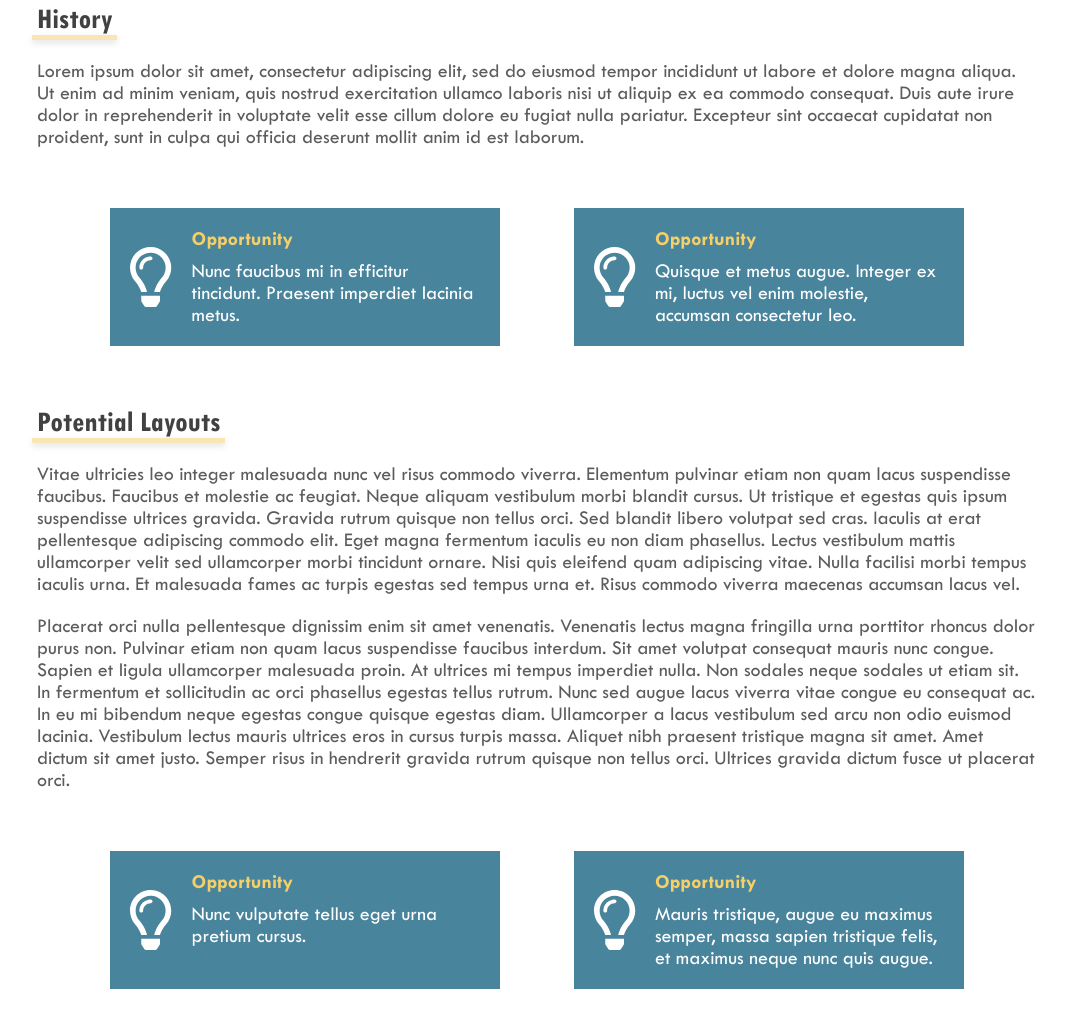
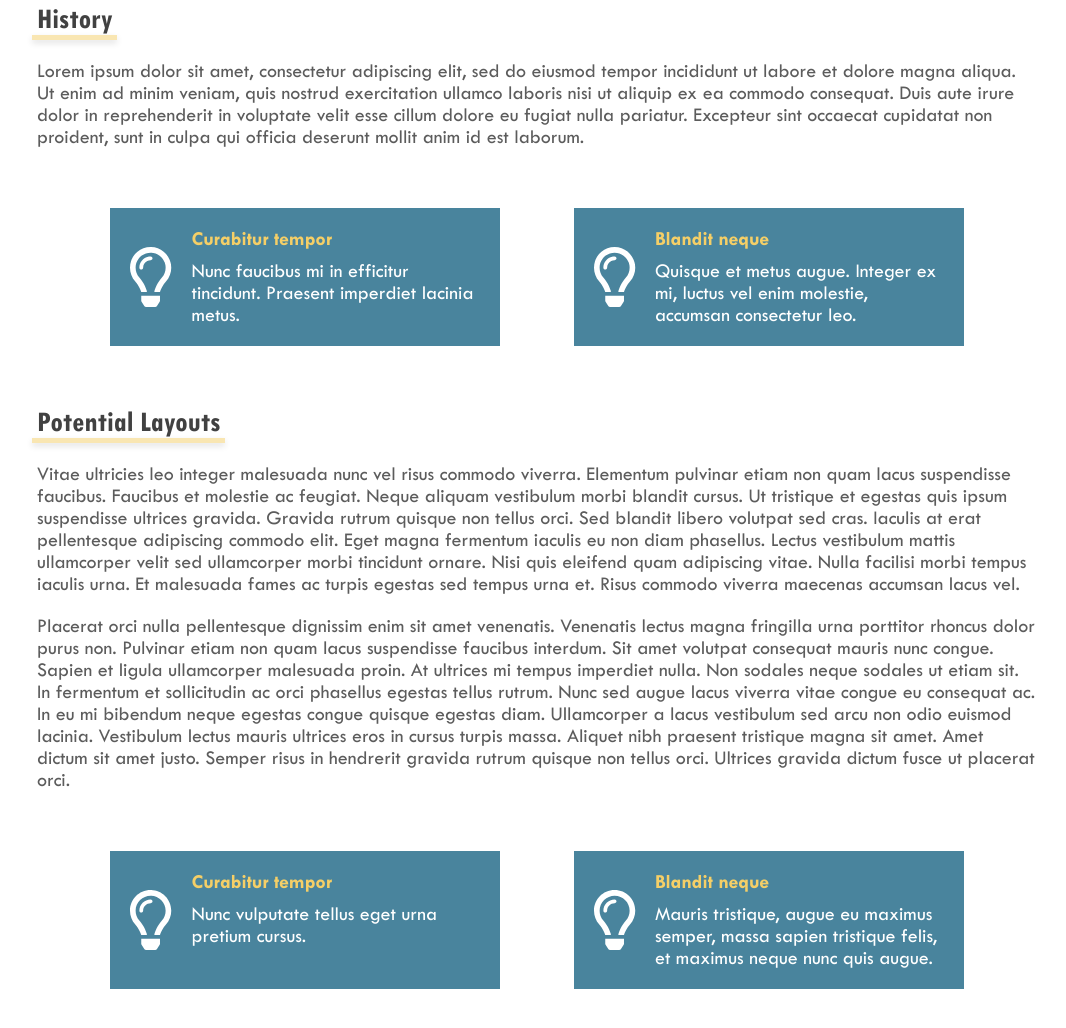
Before and after one commit to MAPC/living-little-staging, a Gatsby site: page / in a window 1280 px wide. Shown: the part 755-1783 px from the top of the page, without its empty margins (103-1169 px from the left). Built offline with nearby package versions, Linux system fonts and the light colour scheme; Gatsby itself is replaced by a stand-in of ours.

Commit message:
Render different titles for each opportunity card

```diff
--- a/src/components/typologySelect/history.jsx
+++ b/src/components/typologySelect/history.jsx
@@ -9,8 +9,14 @@
     <SubtopicHeader title="History" highlightWidth={85} />
     <p>Lorem ipsum dolor sit amet, consectetur adipiscing elit, sed do eiusmod tempor incididunt ut labore et dolore magna aliqua. Ut enim ad minim veniam, quis nostrud exercitation ullamco laboris nisi ut aliquip ex ea commodo consequat. Duis aute irure dolor in reprehenderit in voluptate velit esse cillum dolore eu fugiat nulla pariatur. Excepteur sint occaecat cupidatat non proident, sunt in culpa qui officia deserunt mollit anim id est laborum.</p>
     <div className="opportunity__wrapper">
-      <OpportunityButton description={opportunties[typology].history.one} />
-      <OpportunityButton description={opportunties[typology].history.two} />
+      <OpportunityButton
+        title={opportunties[typology].history.titleOne}
+        description={opportunties[typology].history.textOne}
+      />
+      <OpportunityButton
+        title={opportunties[typology].history.titleTwo}
+        description={opportunties[typology].history.textTwo}
+      />
     </div>
   </article>
 );
--- a/src/components/typologySelect/opportunityButton.jsx
+++ b/src/components/typologySelect/opportunityButton.jsx
@@ -3,17 +3,18 @@
 import { FontAwesomeIcon } from '@fortawesome/react-fontawesome';
 import { faLightbulb } from '@fortawesome/free-regular-svg-icons';
 
-const OpportunityButton = ({ description }) => (
+const OpportunityButton = ({ title, description }) => (
   <aside className="opportunity">
     <FontAwesomeIcon icon={faLightbulb} className="opportunity__icon" />
     <div>
-      <h4 className="h4 opportunity__title">Opportunity</h4>
+      <h4 className="h4 opportunity__title">{title}</h4>
       {description}
     </div>
   </aside>
 );
 
 OpportunityButton.propTypes = {
+  title: PropTypes.string.isRequired,
   description: PropTypes.string.isRequired,
 };
 
--- a/src/components/typologySelect/potentialLayouts.jsx
+++ b/src/components/typologySelect/potentialLayouts.jsx
@@ -10,8 +10,14 @@
     <p>Vitae ultricies leo integer malesuada nunc vel risus commodo viverra. Elementum pulvinar etiam non quam lacus suspendisse faucibus. Faucibus et molestie ac feugiat. Neque aliquam vestibulum morbi blandit cursus. Ut tristique et egestas quis ipsum suspendisse ultrices gravida. Gravida rutrum quisque non tellus orci. Sed blandit libero volutpat sed cras. Iaculis at erat pellentesque adipiscing commodo elit. Eget magna fermentum iaculis eu non diam phasellus. Lectus vestibulum mattis ullamcorper velit sed ullamcorper morbi tincidunt ornare. Nisi quis eleifend quam adipiscing vitae. Nulla facilisi morbi tempus iaculis urna. Et malesuada fames ac turpis egestas sed tempus urna et. Risus commodo viverra maecenas accumsan lacus vel.</p>
     <p>Placerat orci nulla pellentesque dignissim enim sit amet venenatis. Venenatis lectus magna fringilla urna porttitor rhoncus dolor purus non. Pulvinar etiam non quam lacus suspendisse faucibus interdum. Sit amet volutpat consequat mauris nunc congue. Sapien et ligula ullamcorper malesuada proin. At ultrices mi tempus imperdiet nulla. Non sodales neque sodales ut etiam sit. In fermentum et sollicitudin ac orci phasellus egestas tellus rutrum. Nunc sed augue lacus viverra vitae congue eu consequat ac. In eu mi bibendum neque egestas congue quisque egestas diam. Ullamcorper a lacus vestibulum sed arcu non odio euismod lacinia. Vestibulum lectus mauris ultrices eros in cursus turpis massa. Aliquet nibh praesent tristique magna sit amet. Amet dictum sit amet justo. Semper risus in hendrerit gravida rutrum quisque non tellus orci. Ultrices gravida dictum fusce ut placerat orci.</p>
     <div className="opportunity__wrapper">
-      <OpportunityButton description={opportunties[typology]['potential layouts'].one} />
-      <OpportunityButton description={opportunties[typology]['potential layouts'].two} />
+      <OpportunityButton
+        title={opportunties[typology]['potential layouts'].titleOne}
+        description={opportunties[typology]['potential layouts'].textOne}
+      />
+      <OpportunityButton
+        title={opportunties[typology]['potential layouts'].titleTwo}
+        description={opportunties[typology]['potential layouts'].textTwo}
+      />
     </div>
   </article>
 );
--- a/src/content/opportunities.json
+++ b/src/content/opportunities.json
@@ -1,67 +1,91 @@
 {
   "adu": {
     "history": {
-      "one": "Nunc faucibus mi in efficitur tincidunt. Praesent imperdiet lacinia metus.",
-      "two": "Quisque et metus augue. Integer ex mi, luctus vel enim molestie, accumsan consectetur leo."
+      "titleOne": "Curabitur tempor",
+      "titleTwo": "Blandit neque",
+      "textOne": "Nunc faucibus mi in efficitur tincidunt. Praesent imperdiet lacinia metus.",
+      "textTwo": "Quisque et metus augue. Integer ex mi, luctus vel enim molestie, accumsan consectetur leo."
     },
       "potential layouts": {
-        "one": "Nunc vulputate tellus eget urna pretium cursus.",
-        "two": "Mauris tristique, augue eu maximus semper, massa sapien tristique felis, et maximus neque nunc quis augue."
+        "titleOne": "Curabitur tempor",
+        "titleTwo": "Blandit neque",
+        "textOne": "Nunc vulputate tellus eget urna pretium cursus.",
+        "textTwo": "Mauris tristique, augue eu maximus semper, massa sapien tristique felis, et maximus neque nunc quis augue."
       }
     },
 
   "tiny house": {
     "history": {
-      "one": "Nullam lectus enim, viverra quis placerat eget, pharetra sit amet neque.",
-      "two": "Aenean eu leo justo. Nullam sollicitudin dapibus cursus. Praesent maximus egestas sem, eget imperdiet ex porta nec."
+      "titleOne": "Ac interdum",
+      "titleTwo": "Proin sem",
+      "textOne": "Nullam lectus enim, viverra quis placerat eget, pharetra sit amet neque.",
+      "textTwo": "Aenean eu leo justo. Nullam sollicitudin dapibus cursus. Praesent maximus egestas sem, eget imperdiet ex porta nec."
     },
     "potential layouts": {
-      "one": "Vestibulum vitae arcu eu eros interdum sagittis et sit amet tellus. In pharetra ultricies cursus.",
-      "two": "Mauris nec enim fermentum, dapibus mauris a, maximus ipsum."
+      "titleOne": "Tellus fringilla",
+      "titleTwo": "Sed massa non",
+      "textOne": "Vestibulum vitae arcu eu eros interdum sagittis et sit amet tellus. In pharetra ultricies cursus.",
+      "textTwo": "Mauris nec enim fermentum, dapibus mauris a, maximus ipsum."
     }
   },
 
   "row house": {
     "history": {
-      "one": "Etiam sodales orci ut sapien ultrices efficitur. Vestibulum bibendum sit amet quam eu tempus.",
-      "two": "Duis hendrerit pharetra congue. Nam euismod enim sagittis."
+      "titleOne": "Convallis elementum",
+      "titleTwo": "Lorem donec",
+      "textOne": "Etiam sodales orci ut sapien ultrices efficitur. Vestibulum bibendum sit amet quam eu tempus.",
+      "textTwo": "Duis hendrerit pharetra congue. Nam euismod enim sagittis."
     },
     "potential layouts": {
-      "one": "Ultrices lacus a, iaculis lacus. Etiam laoreet sodales dui, id semper sem molestie suscipit.",
-      "two": "Vivamus commodo massa non nulla placerat viverra. Nulla feugiat purus sed nunc congue, quis imperdiet nunc tempor."
+      "titleOne": "Nec iaculis erat",
+      "titleTwo": "Morbi imperdie",
+      "textOne": "Ultrices lacus a, iaculis lacus. Etiam laoreet sodales dui, id semper sem molestie suscipit.",
+      "textTwo": "Vivamus commodo massa non nulla placerat viverra. Nulla feugiat purus sed nunc congue, quis imperdiet nunc tempor."
     }
   },
 
    "mixed-use": {
     "history": {
-        "one": "Phasellus semper nibh et diam euismod dapibus. Nullam pellentesque quis velit ut consequat.",
-        "two": "Morbi vitae sem sagittis, euismod dolor vitae, sodales felis. In sit amet scelerisque odio, vel dignissim nisl."
+        "titleOne": "Curabitur tempor",
+        "titleTwo": "Eget ipsum",
+        "textOne": "Phasellus semper nibh et diam euismod dapibus. Nullam pellentesque quis velit ut consequat.",
+        "textTwo": "Morbi vitae sem sagittis, euismod dolor vitae, sodales felis. In sit amet scelerisque odio, vel dignissim nisl."
       },
       "potential layouts": {
-        "one": "Praesent lacinia arcu odio, non volutpat nibh pellentesque in.",
-        "two": "Vivamus nec nisi et ipsum posuere eleifend quis sit amet turpis. Etiam blandit tincidunt rhoncus."
+        "titleOne": "Sit amet pharetra",
+        "titleTwo": "Integer pretium",
+        "textOne": "Praesent lacinia arcu odio, non volutpat nibh pellentesque in.",
+        "textTwo": "Vivamus nec nisi et ipsum posuere eleifend quis sit amet turpis. Etiam blandit tincidunt rhoncus."
       }
   },
 
    "cottage": {
     "history": {
-      "one": "Aenean risus tortor, consequat fringilla augue quis, rhoncus maximus ante. Fusce lacinia pretium nisi in dignissim.",
-      "two": "Nulla ut lectus leo. Suspendisse quis lacinia ipsum. Aenean sit amet tellus sapien."
+      "titleOne": "Ipsum ac",
+      "titleTwo": "Leo tristique",
+      "textOne": "Aenean risus tortor, consequat fringilla augue quis, rhoncus maximus ante. Fusce lacinia pretium nisi in dignissim.",
+      "textTwo": "Nulla ut lectus leo. Suspendisse quis lacinia ipsum. Aenean sit amet tellus sapien."
     },
     "potential layouts": {
-      "one": "Phasellus dapibus vitae nunc non blandit. Morbi bibendum orci nec nunc pulvinar.",
-      "two": "Eget porttitor sapien tincidunt. Aenean fermentum venenatis sapien, mattis malesuada sem. Aenean eu viverra sapien, et fermentum est."
+      "titleOne": "Hendrerit nam",
+      "titleTwo": "Nisi elit",
+      "textOne": "Phasellus dapibus vitae nunc non blandit. Morbi bibendum orci nec nunc pulvinar.",
+      "textTwo": "Eget porttitor sapien tincidunt. Aenean fermentum venenatis sapien, mattis malesuada sem. Aenean eu viverra sapien, et fermentum est."
     }
   },
 
   "cohousing": {
    "history": {
-      "one": "Sed rutrum enim in egestas blandit. Sed id sapien hendrerit, pretium quam nec, maximus metus.",
-      "two": "Nullam dignissim eros lacus, a consectetur sem accumsan sagittis. Quisque congue elementum nisi, vel semper leo cursus vitae."
+      "titleOne": "Cursus vitae",
+      "titleTwo": "Porttitor bibendum,",
+      "textOne": "Sed rutrum enim in egestas blandit. Sed id sapien hendrerit, pretium quam nec, maximus metus.",
+      "textTwo": "Nullam dignissim eros lacus, a consectetur sem accumsan sagittis. Quisque congue elementum nisi, vel semper leo cursus vitae."
     },
     "potential layouts": {
-      "one": "Integer ante quam, tristique ullamcorper fermentum vitae, fermentum id mi.",
-      "two": "Duis id turpis eget felis consequat ultricies in ac arcu. Proin at orci sit amet sapien dictum malesuada eu in mauris."
+      "titleOne": "Sed at lacus",
+      "titleTwo": "Eu elit tempus",
+      "textOne": "Integer ante quam, tristique ullamcorper fermentum vitae, fermentum id mi.",
+      "textTwo": "Duis id turpis eget felis consequat ultricies in ac arcu. Proin at orci sit amet sapien dictum malesuada eu in mauris."
     }
   }
 }
```
